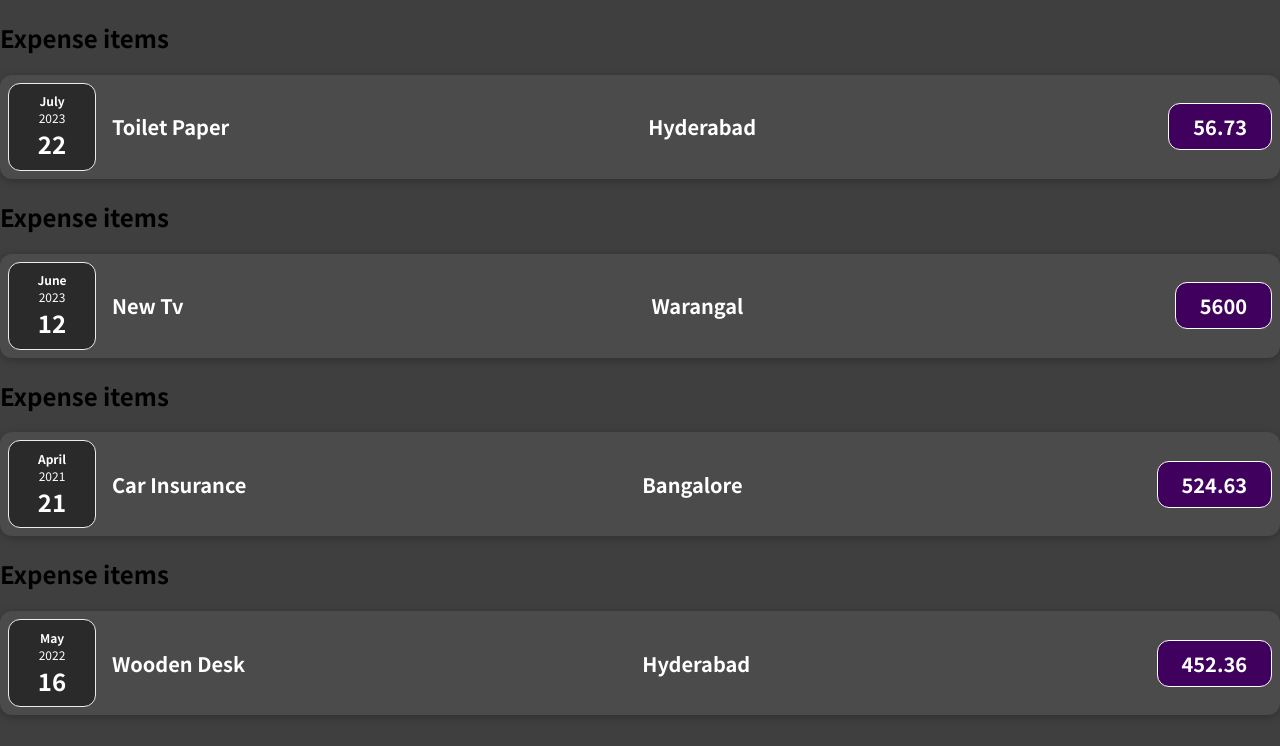
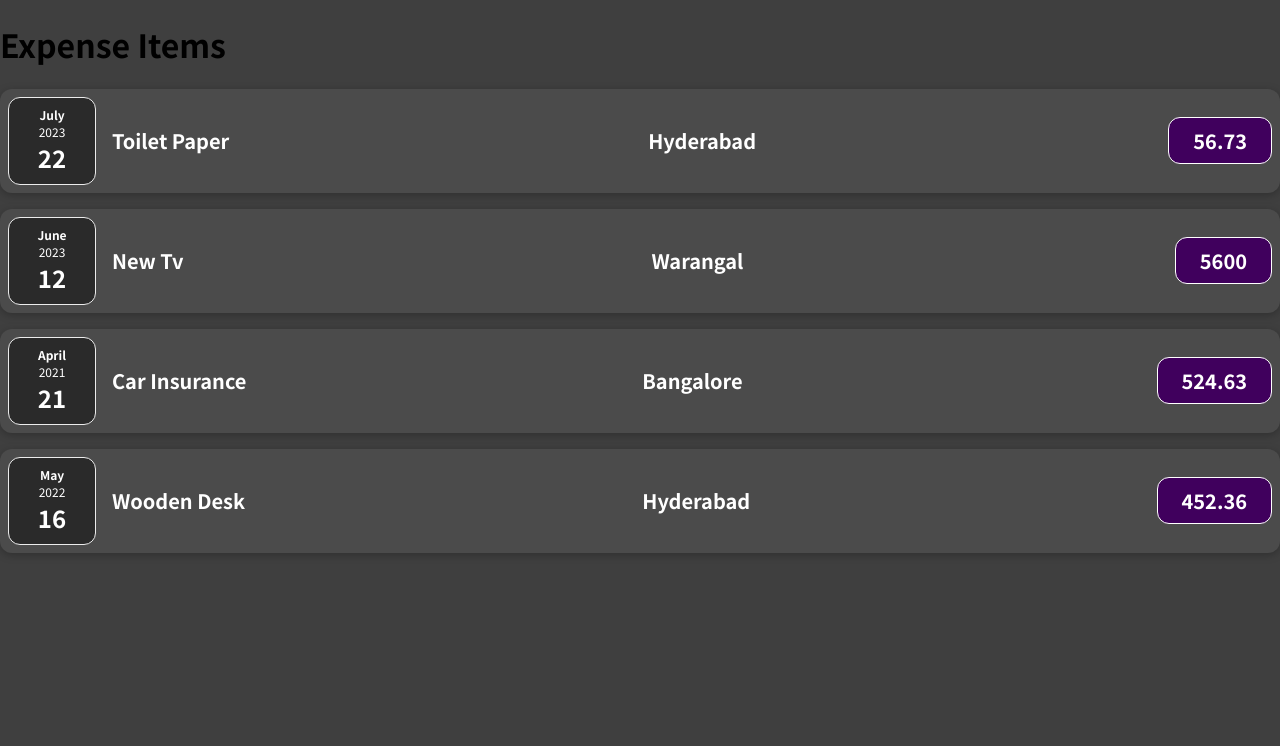
Before and after one commit to navadeep1012/ExpenseTracker, a React (Create React App) app: page / in a window 1280 px wide. Shown: the top 746 px of the page. Built offline with nearby package versions, Linux system fonts and the light colour scheme.

Commit message:
Added expenses and expensive details component

```diff
--- a/src/App.js
+++ b/src/App.js
@@ -1,71 +1,21 @@
-import ExpenseItem from "./components/ExpenseItems";
+//import ExpenseItem from "./components/ExpenseItems";
+import Expenses from "./components/Expenses";
+
 function App() {
-  const expenses = [
-    {
-      title: "Toilet Paper",
-      amount: 56.73,
-      date: new Date(2023, 6, 22),
-      location: "Hyderabad",
-    },
-    {
-      title: "New Tv",
-      amount: 5600,
-      date: new Date(2023, 5, 12),
-      location: "Warangal",
-    },
-    {
-      title: "Car Insurance",
-      amount: 524.63,
-      date: new Date(2021, 3, 21),
-      location: "Bangalore",
-    },
-    {
-      title: "Wooden Desk ",
-      amount: 452.36,
-      date: new Date(2022, 4, 16),
-      location: "Hyderabad",
-    },
-  ];
-
 
 
   return (
+
     <div>
-      {expenses.map((obj) => {
-        return <ExpenseItem items = {obj} />;
-      })}
+      <div>
+        <h1>
+          Expense Items
+        </h1>
+      </div>
+      <Expenses />
     </div>
   );
 
-  // return (
-  //   <div>
-  //     <ExpenseItem
-
-  //       title={expenses[0].title}
-  //       amount={expenses[0].amount}
-  //       date={expenses[0].date}
-  //       location={expenses[0].location}
-  //     ></ExpenseItem>
-  //     <ExpenseItem
-  //       title={expenses[1].title}
-  //       amount={expenses[1].amount}
-  //       date={expenses[1].date}
-  //       location={expenses[1].location}
-  //     ></ExpenseItem>
-  //     <ExpenseItem
-  //       title={expenses[2].title}
-  //       amount={expenses[2].amount}
-  //       date={expenses[2].date}
-  //       location={expenses[2].location}
-  //     ></ExpenseItem>
-  //     <ExpenseItem
-  //       title={expenses[3].title}
-  //       amount={expenses[3].amount}
-  //       date={expenses[3].date}
-  //       location={expenses[3].location}
-  //     ></ExpenseItem>
-  //   </div>
-  // );
 }
 
 export default App;
--- a/src/components/ExpenseDate.js
+++ b/src/components/ExpenseDate.js
@@ -1,3 +1,5 @@
+import React from "react";
+
 import "./ExpenseDate.css";
 
 function ExpenseDate(props) {
--- /dev/null
+++ b/src/components/ExpenseDetails.js
@@ -0,0 +1,18 @@
+import React from "react";
+
+import './ExpenseItem.css';
+
+function ExpenseDetails(props) {
+
+
+    return (
+
+       <div className="expense-item__description">
+
+          <h2>{props.title}</h2>
+          <h2>{props.location}</h2>
+          <div className="expense-item__price">{props.amount}</div>
+        </div>
+    );
+}
+export default ExpenseDetails;
--- a/src/components/ExpenseItems.js
+++ b/src/components/ExpenseItems.js
@@ -1,25 +1,24 @@
+import React from "react";
+
 import "./ExpenseItem.css";
 import ExpenseDate from "./ExpenseDate";
+import ExpenseDetails from "./ExpenseDetails";
 
 function ExpenseItem(props) {
-
   return (
     <div>
-      <h2> Expense items</h2>
+
+
       <div className="expense-item">
         <ExpenseDate date={props.items.date} />
-        <div className="expense-item__description">
-          <h2>{props.items.title}</h2>
-          <h2>{props.items.location}</h2>
-          <div className="expense-item__price">{props.items.amount}</div>
-        </div>
+        <ExpenseDetails title = {props.items.title} location = {props.items.location} amount = {props.items.amount} />
+
       </div>
     </div>
   );
 }
 
 export default ExpenseItem;
-
 
 // import './ExpenseItem.css'
 // function ExpenseItem(){
@@ -36,3 +35,10 @@ export default ExpenseItem;
 // }
 
 // export default ExpenseItem;
+
+
+  /* <div className="expense-item__description">
+          <h2>{props.items.title}</h2>
+          <h2>{props.items.location}</h2>
+          <div className="expense-item__price">{props.items.amount}</div>
+        </div> */
--- /dev/null
+++ b/src/components/Expenses.css
@@ -0,0 +1,9 @@
+.expensesstyle {
+  padding: 1rem;
+  background-color: rgb(31, 31, 31);
+  margin: 2rem auto;
+  width: 50rem;
+  max-width: 95%;
+  border-radius: 12px;
+  box-shadow: 0 1px 8px rgba(0, 0, 0, 0.25);
+}
--- /dev/null
+++ b/src/components/Expenses.js
@@ -0,0 +1,46 @@
+import React from "react";
+
+import ExpenseItem from "./ExpenseItems";
+import "./Expenses.css";
+
+function Expenses(props) {
+    const expensesobj = [
+      {
+        id: "e1",
+        title: "Toilet Paper",
+        amount: 56.73,
+        date: new Date(2023, 6, 22),
+        location: "Hyderabad",
+      },
+      {
+        id: "e2",
+        title: "New Tv",
+        amount: 5600,
+        date: new Date(2023, 5, 12),
+        location: "Warangal",
+      },
+      {
+        id: "e3",
+        title: "Car Insurance",
+        amount: 524.63,
+        date: new Date(2021, 3, 21),
+        location: "Bangalore",
+      },
+      {
+        id: "e4",
+        title: "Wooden Desk ",
+        amount: 452.36,
+        date: new Date(2022, 4, 16),
+        location: "Hyderabad",
+      }
+    ];
+
+  return (
+    <div>
+      {expensesobj.map((obj) => {
+        return <ExpenseItem items={obj} />;
+      })}
+    </div>
+  );
+}
+export default Expenses;
```
